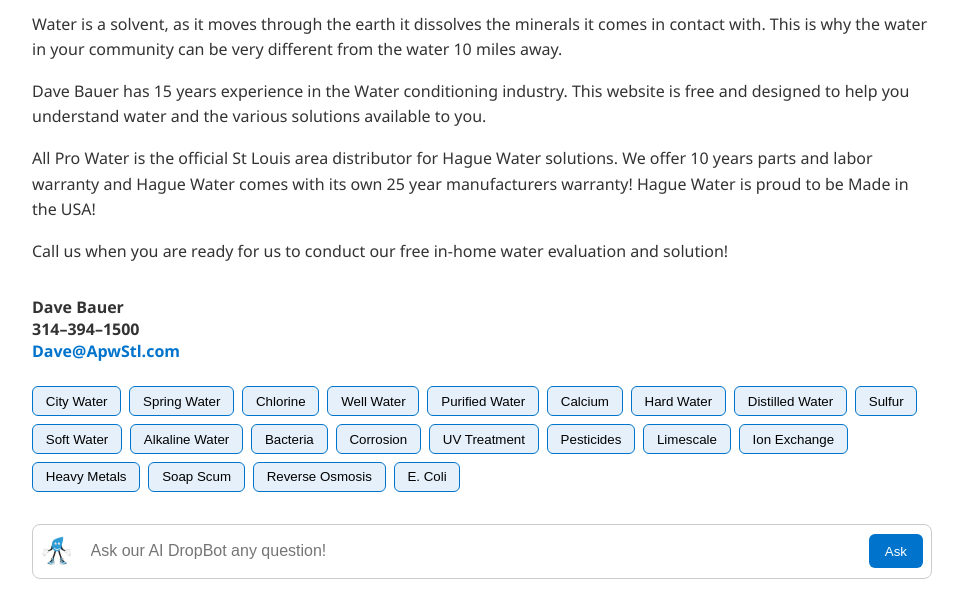
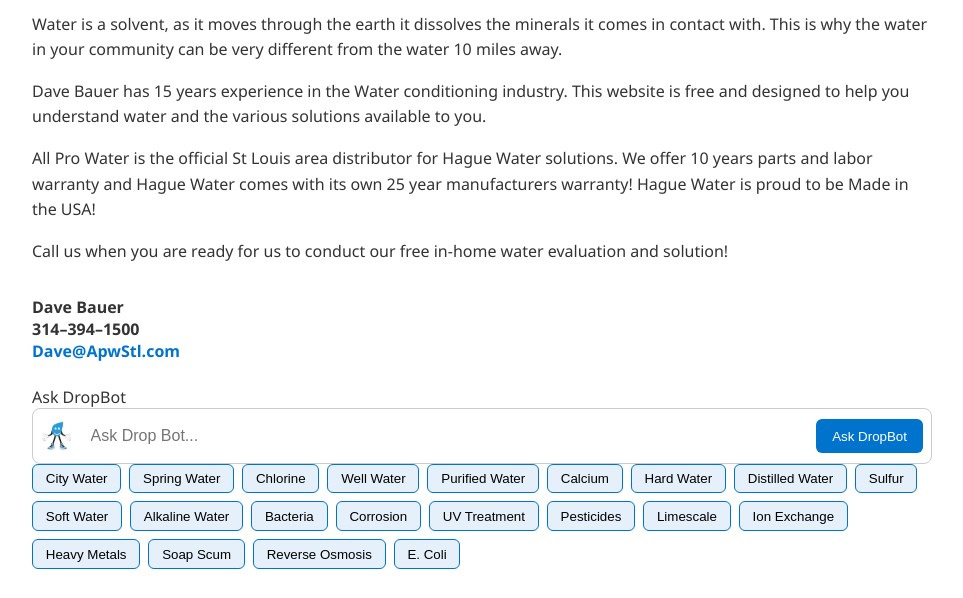
Before and after one commit to shakeel401/drop-bot-frontend, a plain HTML site: page index.html in a window 1280 px wide. Shown: the part 142-740 px from the top of the page, without its empty margins (158-1121 px from the left). Drawn offline with nearby package versions, Linux system fonts and the light colour scheme.

Commit message:
Update index.html

```diff
--- a/index.html
+++ b/index.html
@@ -33,8 +33,20 @@
       <p><strong>Dave Bauer</strong><br/>314–394–1500<br/><a href="mailto:Dave@ApwStl.com">Dave@ApwStl.com</a></p>
     </section>
 
-    <!-- SUGGESTED QUESTIONS -->
-    <section id="suggested" class="suggested-questions">
+<!-- CHAT SECTION -->
+<section class="chat-wrapper">
+  <div class="chat-label-box">
+    <span class="chat-label">Ask DropBot</span>
+  </div>
+
+  <div class="chat-bar">
+    <img src="dropbot-small.png" class="chat-icon" alt="DropBot icon"/>
+    <input type="text" id="user-input" placeholder="Ask Drop Bot..." />
+    <button id="ask-button">Ask DropBot</button>
+  </div>
+
+  <!-- SUGGESTED QUESTIONS UNDER INPUT -->
+  <div id="suggested-box" class="suggested-questions">
     <button>City Water</button>
     <button>Spring Water</button>
     <button>Chlorine</button>
@@ -56,19 +68,12 @@
     <button>Soap Scum</button>
     <button>Reverse Osmosis</button>
     <button>E. Coli</button>
+  </div>
 </section>
 
 <!-- CHAT WINDOW -->
 <section class="chat-window" id="chat-window" style="display: none;"></section>
 
-    <!-- CHAT INPUT -->
-    <section class="chat-input">
-      <div class="chat-bar">
-        <img src="dropbot-small.png" class="chat-icon" alt="DropBot icon"/>
-        <input type="text" id="user-input" placeholder="Ask our AI DropBot any question!" />
-        <button id="ask-button">Ask</button>
-      </div>
-    </section>
 
     <!-- FOOTER -->
     <footer id="footer">
@@ -91,7 +96,7 @@
     let thread_id = localStorage.getItem("dropbot_thread_id") || "";
 
     const hideIntro = () => {
-      ["main-header", "intro", "contact-info", "suggested", "footer"].forEach(id => {
+      ["main-header", "intro", "contact-info", "suggested-box", "footer"].forEach(id => {
         const el = document.getElementById(id);
         if (el) el.style.display = "none";
       });
```
Lines whose indentation alone changed are shown as unchanged.
